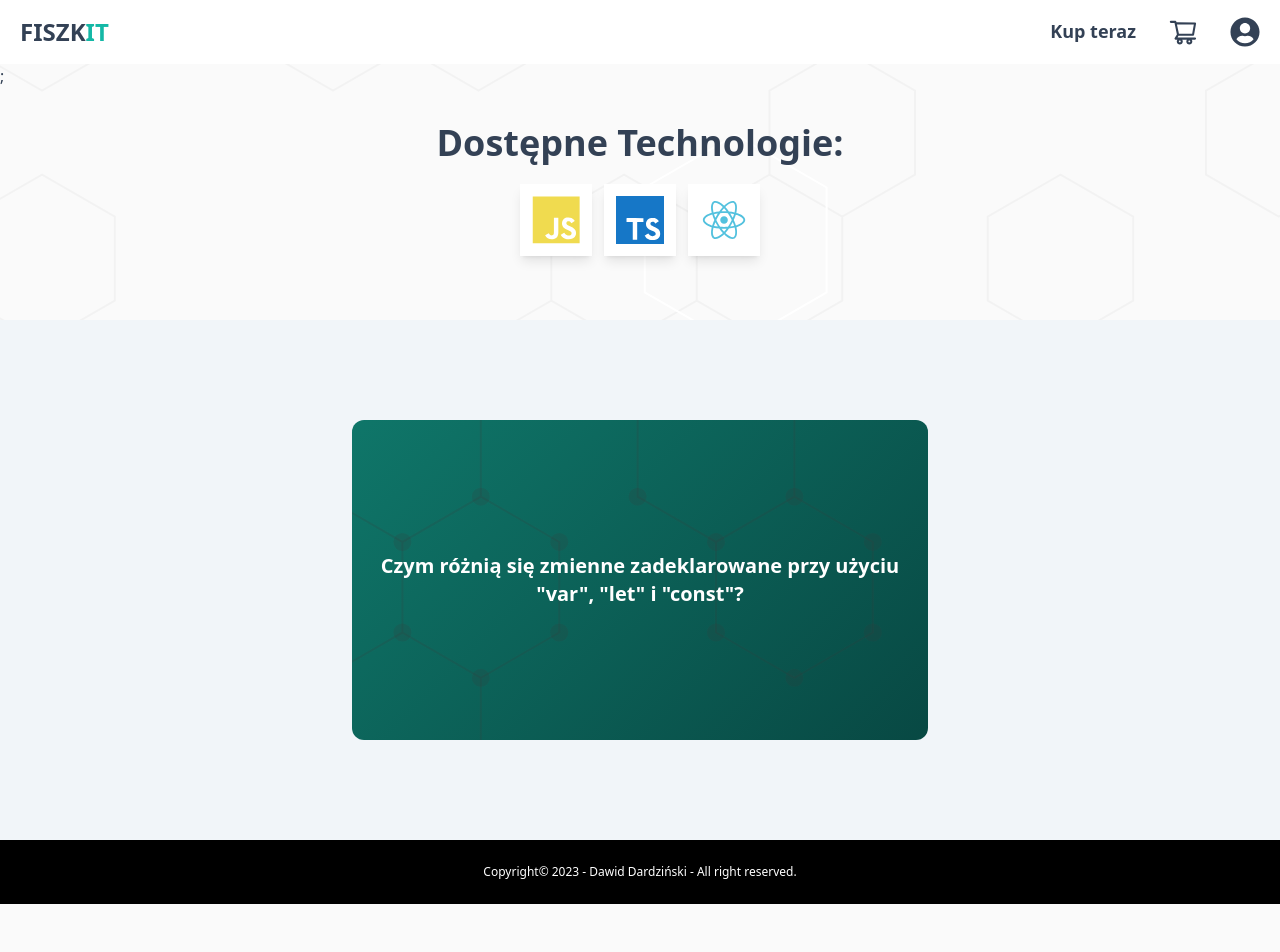
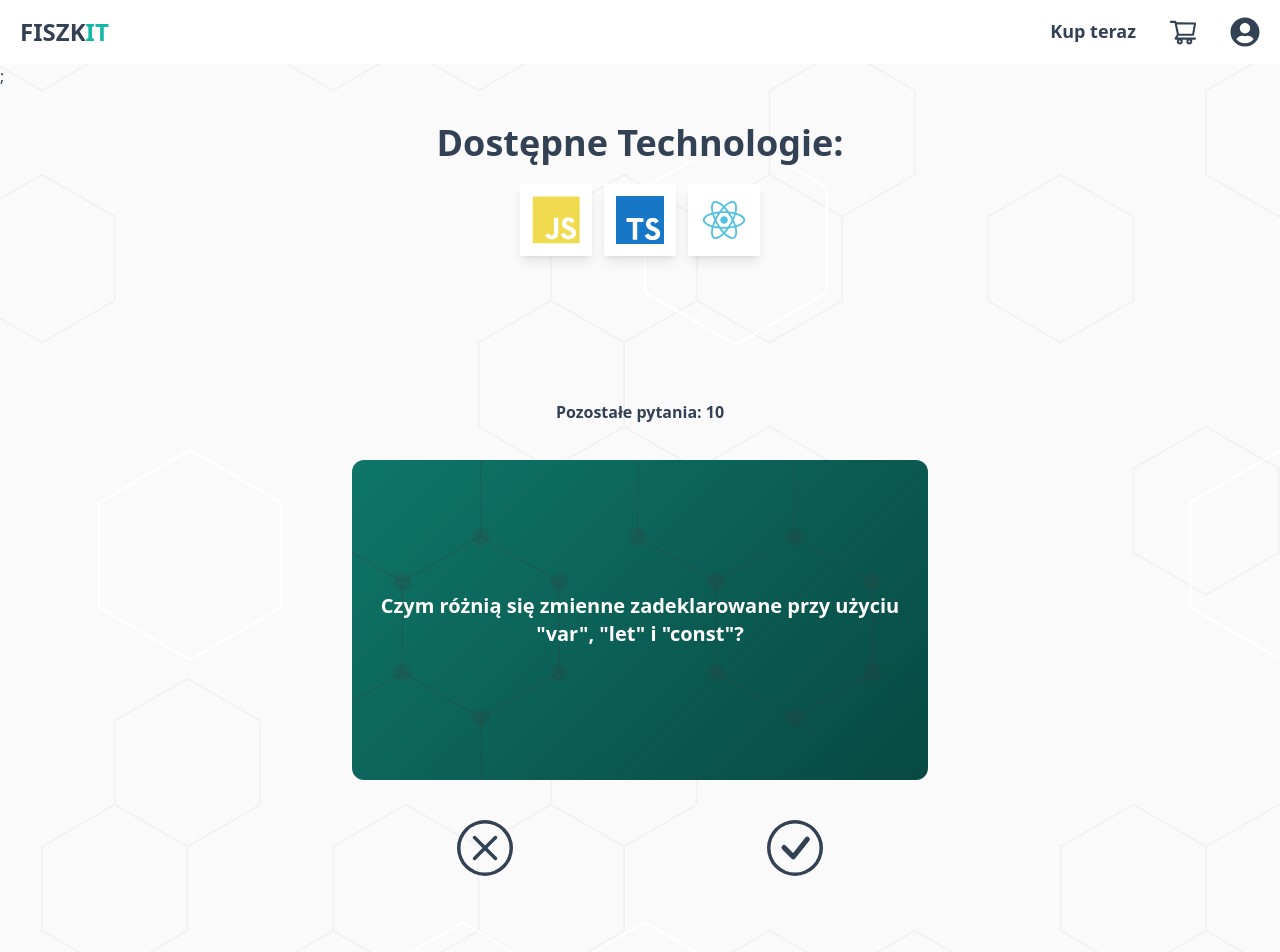
Before and after one commit to 3xen11/FlipIT, a Next.js app: page /application in a window 1280 px wide. Shown: the top 952 px of the page. Before the commit the page ends 904 px from the top, so only its background shows below. Built offline with nearby package versions, Linux system fonts and the light colour scheme.

Commit message:
application [features]: added buttons to change questions

```diff
--- a/data/TechQuestionsAnswersData.js
+++ b/data/TechQuestionsAnswersData.js
@@ -222,4 +222,11 @@ export default [
     answer:
       'Type assertion (również znany jako "type casting") pozwala programiście ręcznie określić typ zmiennej, jeśli TypeScript nie jest w stanie go automatycznie wywnioskować. Stosujemy go, gdy wiemy, że zmienna ma określony typ, ale TypeScript nie jest w stanie tego zweryfikować. Można użyć notacji "as" lub "<>" do wyrażenia type assertion. Na przykład: let someValue: any = "To jest wartość typu any"; let strLength: number = (someValue as string).length;',
   },
+  {
+    id: nanoid(),
+    tech: 'TypeScript',
+    question: 'Czym jest "type assertion" w TypeScript i kiedy go stosować?',
+    answer:
+      'Type assertion (również znany jako "type casting") pozwala programiście ręcznie określić typ zmiennej, jeśli TypeScript nie jest w stanie go automatycznie wywnioskować. Stosujemy go, gdy wiemy, że zmienna ma określony typ, ale TypeScript nie jest w stanie tego zweryfikować. Można użyć notacji "as" lub "<>" do wyrażenia type assertion. Na przykład: let someValue: any = "To jest wartość typu any"; let strLength: number = (someValue as string).length;',
+  },
 ];
--- a/layout/Application.js
+++ b/layout/Application.js
@@ -1,10 +1,37 @@
 import AppFlashCard from '@/src/components/AppFlashCard';
+import { getRandomNumber } from '@/src/features/questions/questionsSlice';
+import { BsCheckCircle, BsXCircle } from 'react-icons/bs';
+import { useDispatch, useSelector } from 'react-redux';
 
 const Application = () => {
+  const dispatch = useDispatch();
+
+  const { chosenTechnologyArrayLength } = useSelector(
+    (store) => store.question
+  );
+
   return (
-    <section className="max-w-screen bg-slate-100 mt-10 py-20">
-      <div className="max-w-7xl w-full flex justify-center mx-auto p-5 ">
+    <section className="max-w-screen  mt-10 py-20 text-center">
+      <p className="mb-4 font-bold">
+        Pozostałe pytania: {chosenTechnologyArrayLength}
+      </p>
+      <div className="max-w-7xl w-full flex flex-col justify-between items-center mx-auto p-5 ">
         <AppFlashCard />
+
+        <div className="flex mt-10 flex justify-around w-full sm:w-4/5 md:w-3/5 lg:w-1/2 ">
+          <button className=" flex justify-center">
+            <BsXCircle
+              onClick={() => dispatch(getRandomNumber())}
+              className="h-14 w-14 hover:text-red-500 transition-all hover:scale-105 active:scale-95"
+            />
+          </button>
+          <button className=" flex justify-center">
+            <BsCheckCircle
+              onClick={() => dispatch(getRandomNumber())}
+              className="h-14 w-14 hover:text-teal-500 transition-all hover:scale-105 active:scale-95"
+            />
+          </button>
+        </div>
       </div>
     </section>
   );
--- a/layout/Shopping.js
+++ b/layout/Shopping.js
@@ -10,7 +10,6 @@ import { getRandomNumber } from '@/src/features/questions/questionsSlice';
 
 const Shopping = () => {
   const { showAvailableTechModal } = useSelector((store) => store.modal);
-  console.log();
 
   return (
     <section className="max-w-screen pt-20 bg-white pb-20">
--- a/src/components/AppFlashCard.js
+++ b/src/components/AppFlashCard.js
@@ -1,9 +1,16 @@
-import { useSelector } from 'react-redux';
+import { useEffect } from 'react';
+import { useSelector, useDispatch } from 'react-redux';
+import { choseTechnology } from '../features/questions/questionsSlice';
 
 const AppFlashCard = () => {
-  const { randomNumber, data, chosenTechnology } = useSelector(
-    (store) => store.question
-  );
+  const { randomNumber, data, chosenTechnology, chosenTechnologyArray } =
+    useSelector((store) => store.question);
+
+  const dispatch = useDispatch();
+
+  useEffect(() => {
+    dispatch(choseTechnology());
+  }, [chosenTechnology, randomNumber]);
 
   const chosenTechnologyQuestions = data.filter(
     (technology) => chosenTechnology === technology.tech
--- a/src/features/questions/questionsSlice.js
+++ b/src/features/questions/questionsSlice.js
@@ -3,8 +3,17 @@ import TechQuestionsAnswersData from '@/data/TechQuestionsAnswersData';
 
 const initialState = {
   data: TechQuestionsAnswersData,
+  chosenTechnologyArrayLength: 10,
   randomNumber: 0,
   chosenTechnology: 'JavaScript',
+  chosenTechnologyArray: [
+    {
+      tech: 'TypeScript',
+      question: 'Jak działa "union type" w TypeScript?',
+      answer:
+        'Typy union pozwalają na określenie, że zmienna może mieć jeden z kilku różnych typów. Definiujemy je za pomocą znaku "|". Na przykład: let value: string | number;',
+    },
+  ],
 };
 
 const questionSlice = createSlice({
@@ -13,22 +22,32 @@ const questionSlice = createSlice({
 
   reducers: {
     getRandomNumber: (state) => {
-      // Data trzeba zmienić jakoś na to co jest w AppFlashCard.js żeby dobrać odpowiednią długość tablicy
-      // const number = Math.floor(Math.random() * state.data.length);
-      const number = Math.floor(Math.random() * 10);
+      const number = Math.floor(
+        Math.random() * state.chosenTechnologyArrayLength
+      );
       state.randomNumber = number;
     },
     changeTechnology: (state, action) => {
       state.chosenTechnology = action.payload;
     },
+
+    choseTechnology: (state) => {
+      state.chosenTechnologyArray = state.data.filter(
+        (technology) => state.chosenTechnology === technology.tech
+      );
+      state.chosenTechnologyArrayLength = state.chosenTechnologyArray.length;
+    },
   },
 });
 
 export const {
+  chosenTechnologyArrayLength,
+  chosenTechnologyArray,
   data,
   randomNumber,
   getRandomNumber,
   chosenTechnology,
+  choseTechnology,
   changeTechnology,
 } = questionSlice.actions;
 
```
